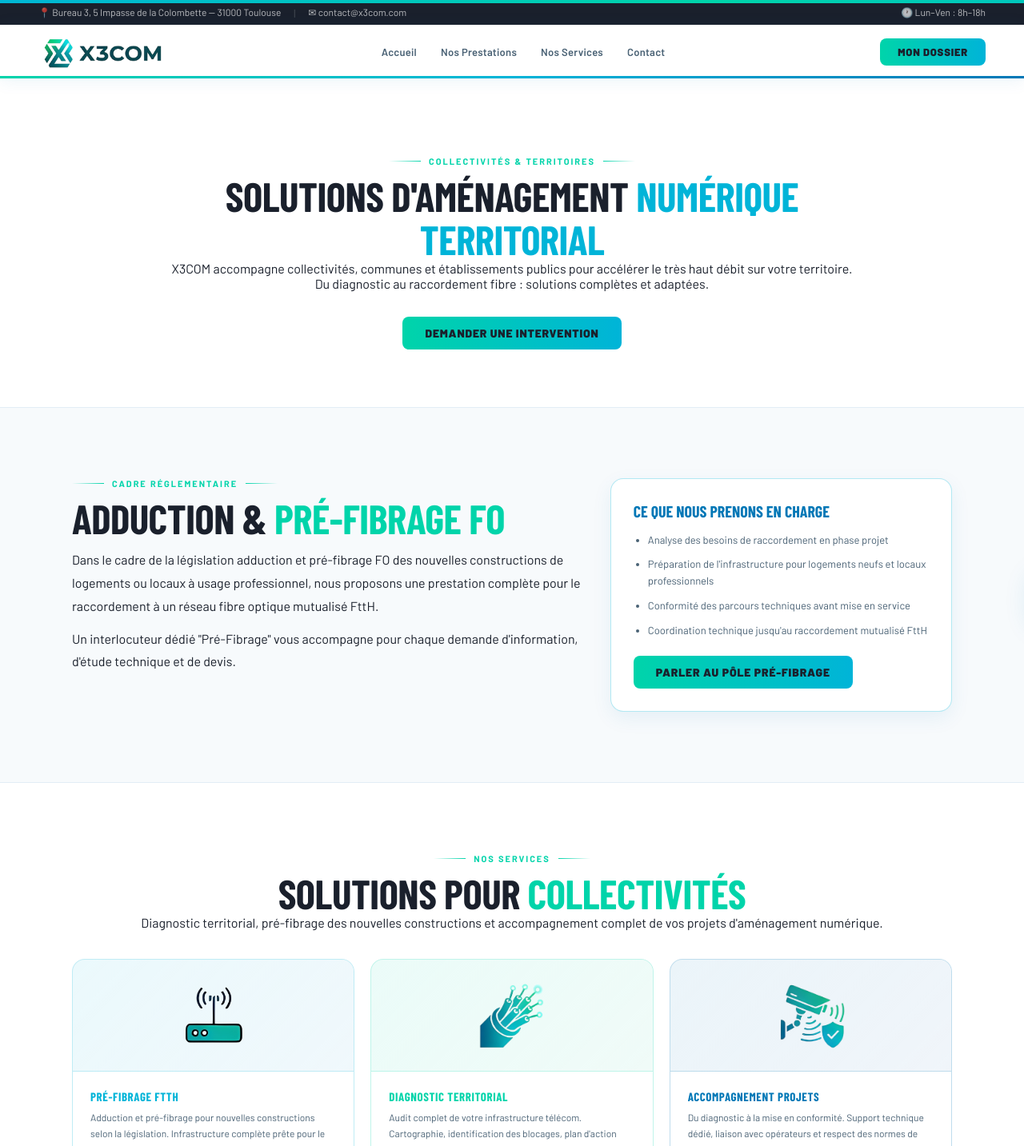
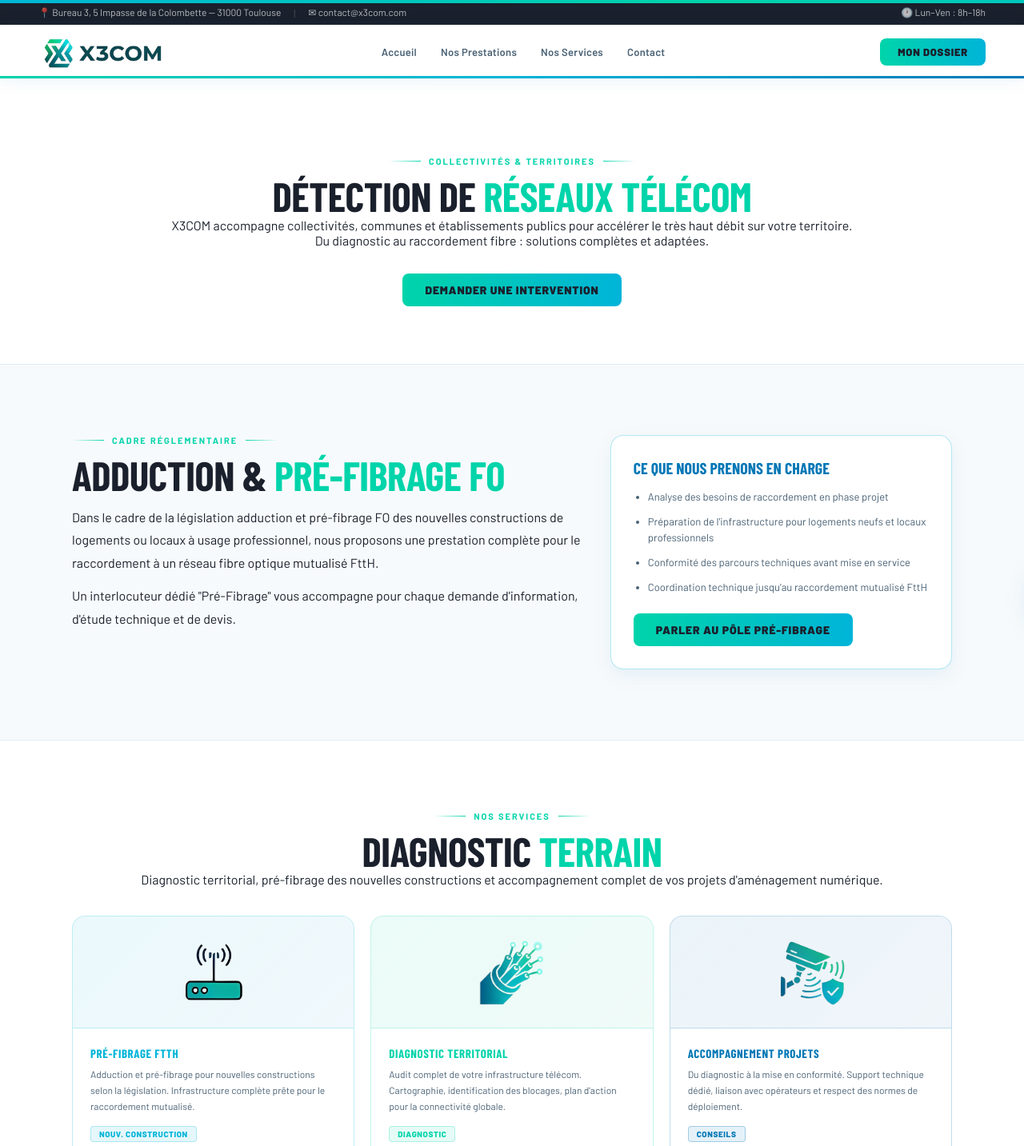
Before and after one commit to Gourdmandise/web-commerce-projet, an Angular app in the folder projet-final/angular/: page /nos-collectivites in a window 1280 px wide. Shown: the top 1433 px of the page at 80% size. Built offline with nearby package versions, Linux system fonts and the light colour scheme; a web font is replaced by a local one.

Commit message:
arrangement des titres

```diff
--- a/projet-final/angular/src/app/pages/collectivites/collectivites.html
+++ b/projet-final/angular/src/app/pages/collectivites/collectivites.html
@@ -1,7 +1,7 @@
 <!-- PAGE HERO -->
 <div class="ph">
   <div class="lbl" style="justify-content:center">Collectivités & Territoires</div>
-  <h2 class="big">Solutions d'aménagement <span class="hl2">numérique territorial</span></h2>
+  <h2 class="big">Détection de <span class="hl">Réseaux Télécom</span></h2>
   <p class="sub" style="margin:0 auto 32px">X3COM accompagne collectivités, communes et établissements publics pour accélérer le très haut débit sur votre territoire. Du diagnostic au raccordement fibre : solutions complètes et adaptées.</p>
   <a routerLink="/contact" class="btn-x1">Demander une intervention</a>
 </div>
@@ -33,7 +33,7 @@
 <section class="sec collect-space">
   <div class="tc" style="margin-bottom:36px">
     <div class="lbl" style="justify-content:center">Nos services</div>
-    <h2 class="big">Solutions pour <span class="hl">collectivités</span></h2>
+    <h2 class="big">Diagnostic <span class="hl">Terrain</span></h2>
     <p class="sub" style="margin:0 auto">Diagnostic territorial, pré-fibrage des nouvelles constructions et accompagnement complet de vos projets d'aménagement numérique.</p>
   </div>
 
--- a/projet-final/angular/src/app/pages/entreprises-promoteurs/entreprises-promoteurs.html
+++ b/projet-final/angular/src/app/pages/entreprises-promoteurs/entreprises-promoteurs.html
@@ -1,7 +1,7 @@
 <!-- PAGE HERO -->
 <div class="ph">
   <div class="lbl" style="justify-content:center">Entreprises & Promoteurs</div>
-  <h2 class="big">Solutions d'aménagement <span class="hl2">numérique territorial</span></h2>
+  <h2 class="big">Détection de <span class="hl">Réseaux Télécom</span></h2>
   <p class="sub" style="margin:0 auto 32px">X3COM accompagne communes, collectivités, copropriétés, établissements publics et professionnels pour accélérer le très haut débit sur votre territoire. Du diagnostic au raccordement fibre : solutions complètes et adaptées.</p>
   <a routerLink="/contact" class="btn-x1">Demander une intervention</a>
 </div>
@@ -33,7 +33,7 @@
 <section class="sec collect-space">
   <div class="tc" style="margin-bottom:36px">
     <div class="lbl" style="justify-content:center">Nos services</div>
-    <h2 class="big">Solutions pour <span class="hl">territoires</span></h2>
+    <h2 class="big">Diagnostic <span class="hl">Terrain</span></h2>
     <p class="sub" style="margin:0 auto">Diagnostic territorial, pré-fibrage des nouvelles constructions, copropriétés et locaux professionnels, avec accompagnement complet de vos projets d'aménagement numérique.</p>
   </div>
 
```
